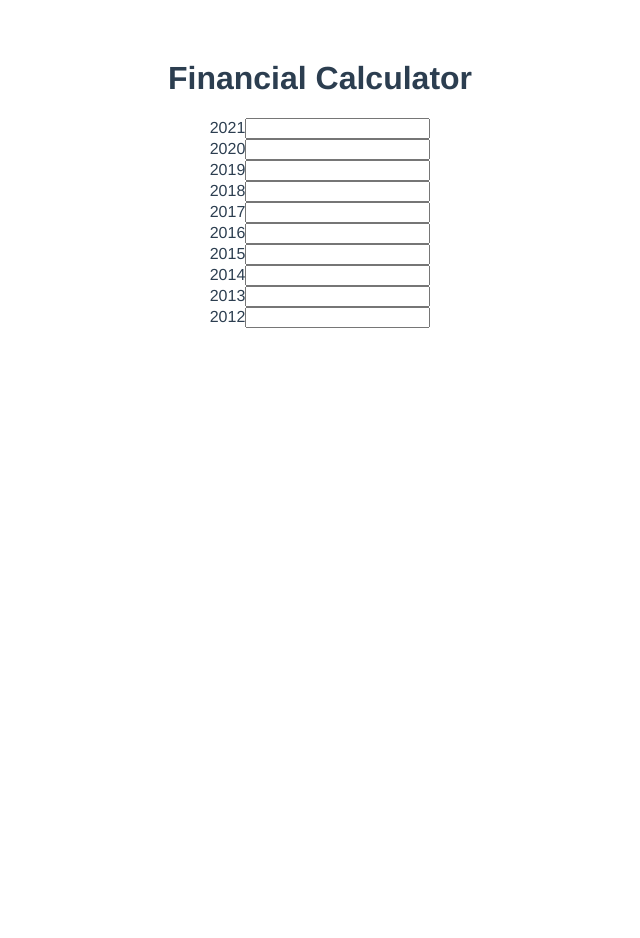
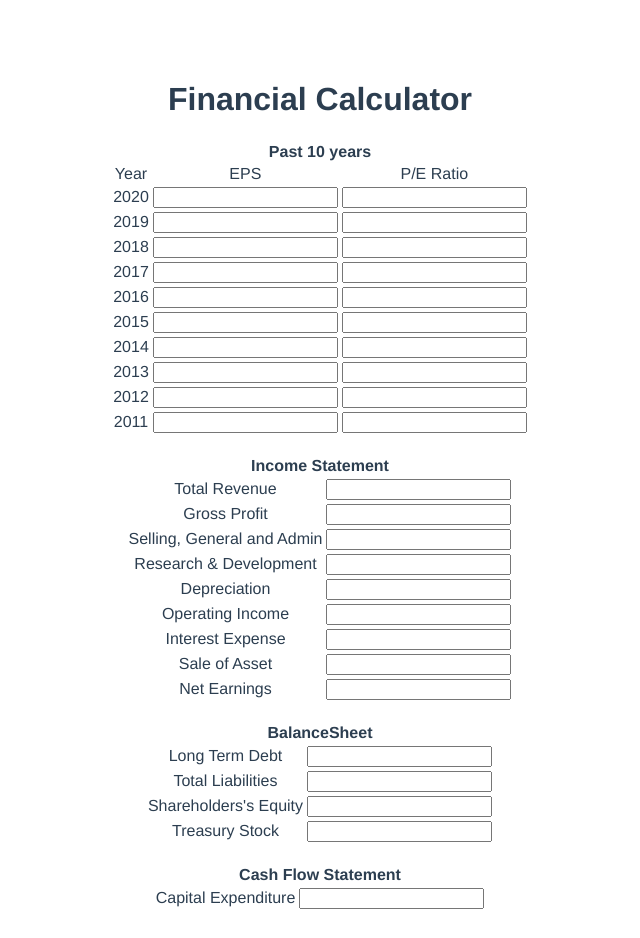
Before and after one commit to ryanwalterlee/Financial-Calculator, a Vue app: page / in a window 1280 px wide. Shown: the whole page, without its empty margins (320-960 px from the left). Before the commit the page ends 800 px from the top, so only its background shows below. Built offline with nearby package versions, Linux system fonts and the light colour scheme.

Commit message:
add table of past 10 years and financial statements

```diff
--- a/src/App.vue
+++ b/src/App.vue
@@ -1,19 +1,30 @@
 <template>
   <div id="app">
-    <Title msg="Financial Calculator"/>
-    <EPS10years/>
+    <h1>Financial Calculator</h1>
+    <Past10years/>
+    <br>
+    <IncomeStatement/>
+    <br>
+    <BalanceSheet/>
+    <br>
+    <CashFlowStatement/>
+    <br>
   </div>
 </template>
 
 <script>
-import Title from './components/Title.vue'
-import EPS10years from './components/EPS10years.vue'
+import Past10years from './components/Past10years.vue'
+import IncomeStatement from './components/IncomeStatement.vue'
+import BalanceSheet from './components/BalanceSheet.vue'
+import CashFlowStatement from './components/CashFlowStatement.vue'
 
 export default {
   name: 'App',
   components: {
-    Title,
-    EPS10years
+    Past10years,
+    IncomeStatement,
+    BalanceSheet,
+    CashFlowStatement,
   }
 }
 </script>
@@ -26,5 +37,8 @@ export default {
   text-align: center;
   color: #2c3e50;
   margin-top: 60px;
+  display: flex;
+  align-items: center;
+  flex-direction: column;
 }
 </style>
--- /dev/null
+++ b/src/components/BalanceSheet.vue
@@ -0,0 +1,21 @@
+<template>
+    <FinancialStatement name="BalanceSheet" :listOfStats="stats" />
+</template>
+
+<script>
+import FinancialStatement from './FinancialStatement.vue'
+
+export default {
+  name: 'BalanceSheet',
+  components: {
+      FinancialStatement
+  },
+  data: function() {
+          return {stats: ['Long Term Debt',
+          'Total Liabilities',
+          'Shareholders\'s Equity',
+          'Treasury Stock']}
+  },
+}
+
+</script>
--- /dev/null
+++ b/src/components/CashFlowStatement.vue
@@ -0,0 +1,18 @@
+<template>
+    <FinancialStatement name="Cash Flow Statement" :listOfStats="stats" />
+</template>
+
+<script>
+import FinancialStatement from './FinancialStatement.vue'
+
+export default {
+  name: 'CashFlowStatement',
+  components: {
+      FinancialStatement
+  },
+  data: function() {
+          return {stats: ['Capital Expenditure']}
+  },
+}
+
+</script>
--- a/src/components/EPS10years.vue
+++ /dev/null
@@ -1,25 +0,0 @@
-<template>
-  <div class="EPS10years">
-    <EPSperyear v-for="year in listOfEPS" :key="year" :year='year'/>
-  </div>
-</template>
-
-<script>
-import EPSperyear from "./EPSperyear.vue"
-
-export default {
-  name: 'EPS10years',
-  components: {
-      EPSperyear
-  },
-  computed: {
-      listOfEPS: function() {
-          let array = [];
-          for (let i = 2021; i > 2011; i--) {
-              array.push(i);
-          }
-          return array;
-      }
-  }
-}
-</script>
--- a/src/components/EPSperyear.vue
+++ /dev/null
@@ -1,15 +0,0 @@
-<template>
-  <div class="EPSperyear">
-    <label for="epseachyear">{{ year }}</label>
-    <input id="epseachyear" type="number">
-  </div>
-</template>
-
-<script>
-export default {
-  name: 'Title',
-  props: {
-    year: Number,
-  }
-}
-</script>
--- /dev/null
+++ b/src/components/FinancialStatement.vue
@@ -0,0 +1,27 @@
+<template>
+  <div class="FinancialStatement">
+    <table>
+      <thead>
+        <th colspan="2">{{ name }}</th>
+      </thead>
+      <tbody>
+        <tr v-for="stat in listOfStats" :key="stat">
+          <td>{{ stat }}</td>
+          <td><input type="Number"/></td>
+        </tr>
+      </tbody>
+    </table>
+  </div>
+</template>
+
+<script>
+
+export default {
+  name: 'FinancialStatement',
+  props: ["name", "listOfStats"]
+}
+
+</script>
+
+<style>
+</style>
--- /dev/null
+++ b/src/components/IncomeStatement.vue
@@ -0,0 +1,26 @@
+<template>
+    <FinancialStatement name="Income Statement" :listOfStats="stats" />
+</template>
+
+<script>
+import FinancialStatement from './FinancialStatement.vue'
+
+export default {
+  name: 'IncomeStatement',
+  components: {
+      FinancialStatement
+  },
+  data: function() {
+          return {stats: ['Total Revenue',
+        'Gross Profit',
+        'Selling, General and Admin',
+        'Research & Development',
+        'Depreciation',
+        'Operating Income',
+        'Interest Expense',
+        'Sale of Asset',
+        'Net Earnings']}
+  },
+}
+
+</script>
--- /dev/null
+++ b/src/components/Past10years.vue
@@ -0,0 +1,38 @@
+<template>
+  <div class="Past10years">
+    <table>
+      <thead>
+        <th colspan="3">Past 10 years</th>
+      </thead>
+      <tbody>
+        <tr>
+          <td>Year</td><td>EPS</td><td>P/E Ratio</td>
+        </tr>
+        <tr v-for="year in years" :key="year">
+          <td>{{ year }}</td>
+          <td><input type="Number"/></td>
+          <td><input type="Number"/></td>
+        </tr>
+      </tbody>
+    </table>
+  </div>
+</template>
+
+<script>
+
+export default {
+  name: 'Past10years',
+  computed: {
+      years: function() {
+          let array = [];
+          for (let i = 2020; i > 2010; i--) {
+              array.push(i);
+          }
+          return array;
+      }
+  },
+}
+</script>
+
+<style>
+</style>
--- a/src/components/Title.vue
+++ /dev/null
@@ -1,32 +0,0 @@
-<template>
-  <div class="title">
-    <h1>{{ msg }}</h1>
-  </div>
-</template>
-
-<script>
-export default {
-  name: 'Title',
-  props: {
-    msg: String
-  }
-}
-</script>
-
-<!-- Add "scoped" attribute to limit CSS to this component only -->
-<style scoped>
-h3 {
-  margin: 40px 0 0;
-}
-ul {
-  list-style-type: none;
-  padding: 0;
-}
-li {
-  display: inline-block;
-  margin: 0 10px;
-}
-a {
-  color: #42b983;
-}
-</style>
```
